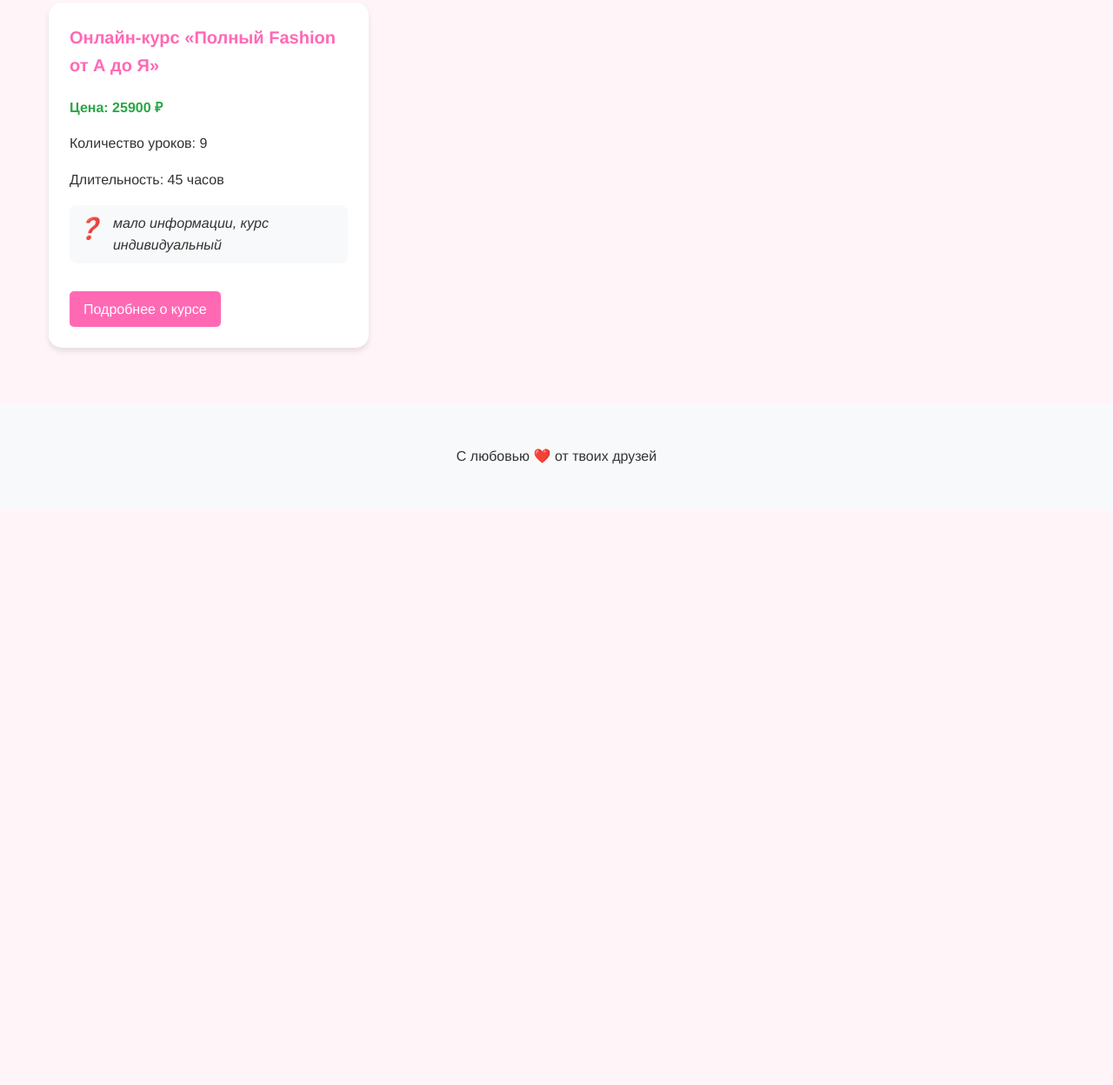
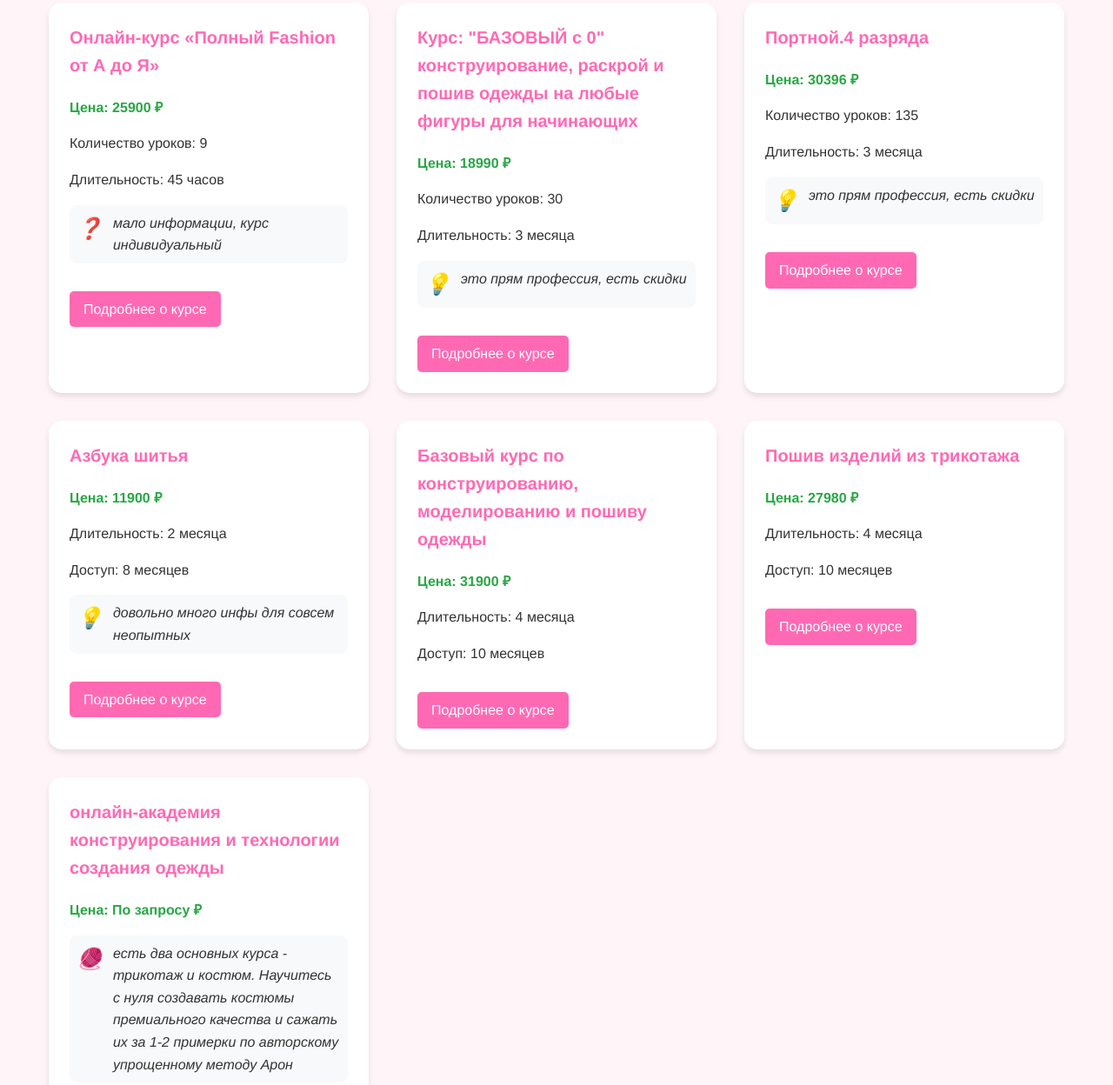
Before and after one commit to ignatovSA/ksu_happyb, a plain HTML site: page index.html in a window 1280 px wide. Shown: the part 2075-3323 px from the top of the page at 87% size. Before the commit the page ends 2661 px from the top, so only its background shows below. Drawn offline with nearby package versions, Linux system fonts and the light colour scheme.

Commit message:
more courses

```diff
--- a/index.html
+++ b/index.html
@@ -296,6 +296,60 @@
                 "duration": "45 часов",
                 "access": "",
                 "comment": "мало информации, курс индивидуальный"
+            },
+            {
+                "title": "Курс: \"БАЗОВЫЙ c 0\" конструирование, раскрой и пошив одежды на любые фигуры для начинающих",
+                "link": "https://zofklekalo.ru/courses/tproduct/570255949-791652648501-kurs-bazovii-c-0-konstruirovanie-raskroi",
+                "price": "18990",
+                "lessons": "30",
+                "duration": "3 месяца",
+                "access": "",
+                "comment": "это прям профессия, есть скидки"
+            },
+            {
+                "title": "Портной.4 разряда",
+                "link": "https://zofklekalo.ru/courses/tproduct/570255949-502227544511-kurs-portnoi4-razryada-135-akchasov-3-4",
+                "price": "30396",
+                "lessons": "135",
+                "duration": "3 месяца",
+                "access": "",
+                "comment": "это прям профессия, есть скидки"
+            },
+            {
+                "title": "Азбука шитья",
+                "link": "https://grasserschool.ru/courses/tekhnologiya-poshiva/azbuka-shitya/",
+                "price": "11900",
+                "lessons": "",
+                "duration": "2 месяца",
+                "access": "8 месяцев",
+                "comment": "довольно много инфы для совсем неопытных"
+            },
+            {
+                "title": "Базовый курс по конструированию, моделированию и пошиву одежды",
+                "link": "https://grasserschool.ru/courses/konstruirovanie-modelirovanie-i-poshiv/bazovyy-kurs/",
+                "price": "31900",
+                "lessons": "",
+                "duration": "4 месяца",
+                "access": "10 месяцев",
+                "comment": ""
+            },
+            {
+                "title": "Пошив изделий из трикотажа",
+                "link": "https://grasserschool.ru/courses/konstruirovanie-modelirovanie-i-poshiv/trikotazh/",
+                "price": "27980",
+                "lessons": "",
+                "duration": "4 месяца",
+                "access": "10 месяцев",
+                "comment": ""
+            },
+            {
+                "title": "онлайн-академия конструирования и технологии создания одежды",
+                "link": "https://aronfactoryschool.com/",
+                "price": "По запросу",
+                "lessons": "",
+                "duration": "",
+                "access": "",
+                "comment": "есть два основных курса - трикотаж и костюм. Научитесь с нуля создавать костюмы премиального качества и сажать их за 1-2 примерки по авторскому упрощенному методу Арон"
             }
         ];
 
```
Also changed, not shown: ksu.csv (+8 -0 lines), 1 other file. Lines whose indentation alone changed are shown as unchanged.
